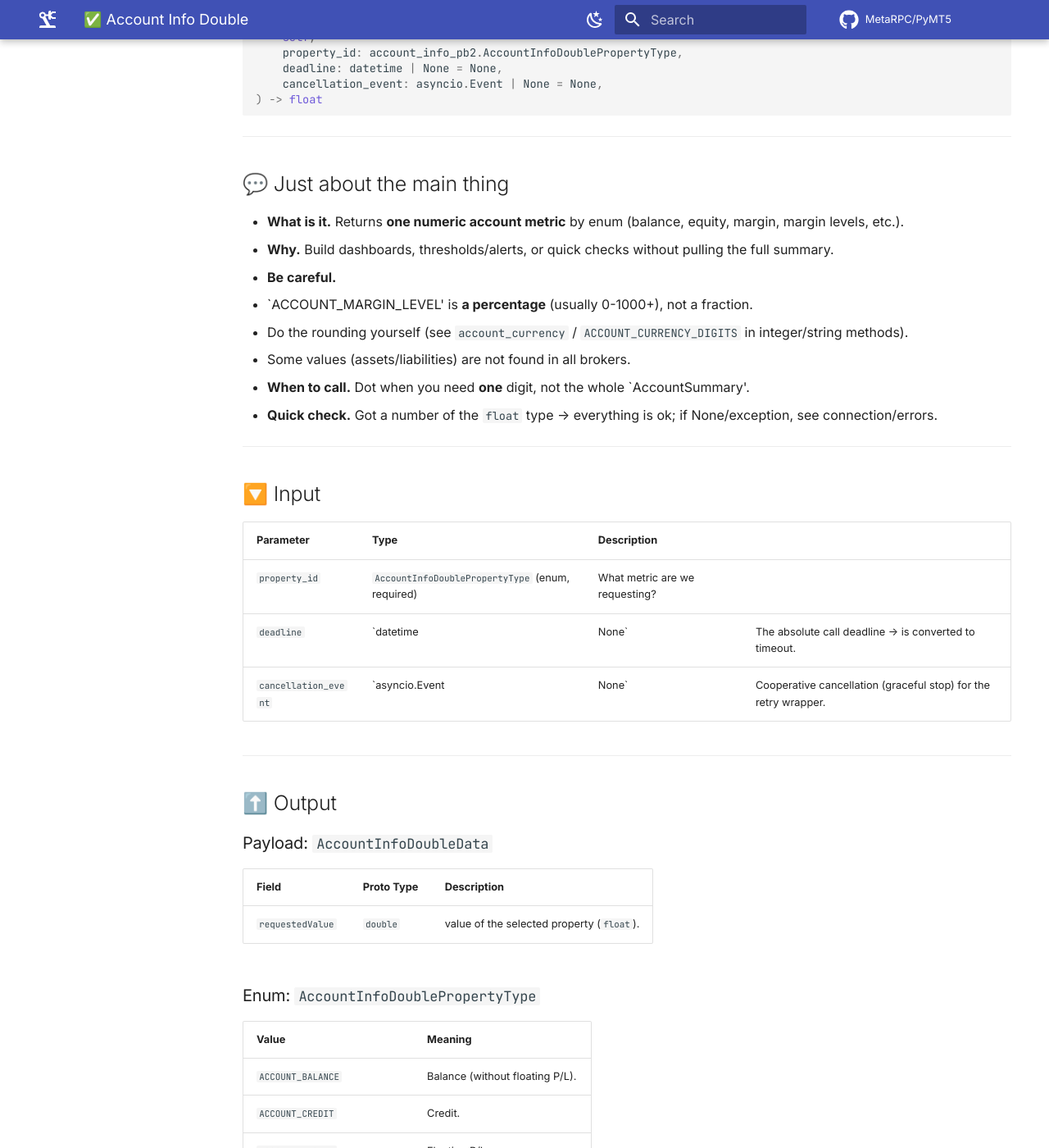
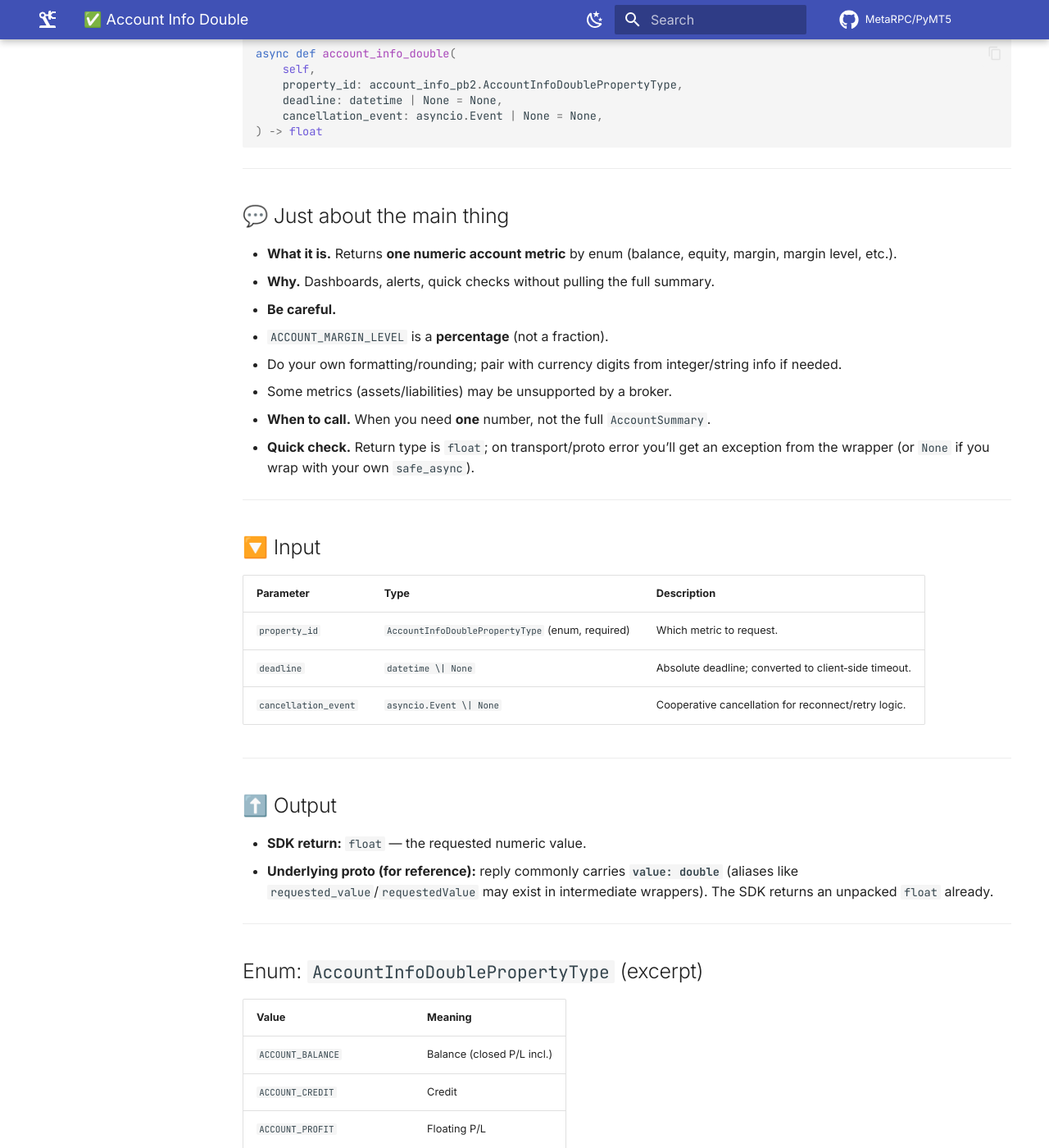
Before and after one commit to MetaRPC/PyMT5, an MkDocs documentation site: the page built from docs/MT5Account/Account_Information/account_info_double.md, in a window 1280 px wide and 1400 px high, scrolled down 956 px. Shown: the whole window at 82% size. Built offline with MkDocs 1.6.1 and Material for MkDocs 9.7.7, drawn with Linux system fonts in a browser that asks for light colours; comment, search, counter and statistics services are not loaded; some of the changed text lies outside the part shown.

Commit message:
Update account_info_double.md

````diff
--- a/docs/MT5Account/Account_Information/account_info_double.md
+++ b/docs/MT5Account/Account_Information/account_info_double.md
@@ -1,23 +1,22 @@
 # ✅ Account Info Double
 
-> **Request:** single numeric account property (double) from MT5.
-> Fetch one metric (e.g., Balance, Equity, Margin, MarginLevel, …) by enum.
+> **Request:** single numeric account property (double) from MT5. Fetch one metric (e.g., Balance, Equity, Margin, MarginLevel, …) by enum.
 
 **Source files (SDK):**
 
 * `MetaRpcMT5/mt5_account.py` — method `account_info_double(...)`
 * `MetaRpcMT5/mt5_term_api_account_information_pb2.py` — `AccountInfoDouble*`, `AccountInfoDoublePropertyType`
 
-### RPC
+## RPC
 
 * **Service:** `mt5_term_api.AccountInformation`
 * **Method:** `AccountInfoDouble(AccountInfoDoubleRequest) → AccountInfoDoubleReply`
-* **Low-level client:** `AccountInformationStub.AccountInfoDouble(request, metadata, timeout)`
+* **Low‑level client:** `AccountInformationStub.AccountInfoDouble(request, metadata, timeout)`
 * **SDK wrapper:** `MT5Account.account_info_double(property_id, deadline=None, cancellation_event=None) -> float`
 
 ---
 
-### 🔗 Code Example
+## 🔗 Code Example
 
 ```python
 # Minimal canonical example: get Balance
@@ -31,7 +30,7 @@ print(f"Balance: {value:.2f}")
 
 ---
 
-### Method Signature
+## Method Signature
 
 ```python
 async def account_info_double(
@@ -46,72 +45,67 @@ async def account_info_double(
 
 ## 💬 Just about the main thing
 
-* **What is it.** Returns **one numeric account metric** by enum (balance, equity, margin, margin levels, etc.).
-* **Why.** Build dashboards, thresholds/alerts, or quick checks without pulling the full summary.
+* **What it is.** Returns **one numeric account metric** by enum (balance, equity, margin, margin level, etc.).
+* **Why.** Dashboards, alerts, quick checks without pulling the full summary.
 * **Be careful.**
 
-  * `ACCOUNT_MARGIN_LEVEL' is **a percentage** (usually 0-1000+), not a fraction.
-  * Do the rounding yourself (see `account_currency` / `ACCOUNT_CURRENCY_DIGITS` in integer/string methods).
-  * Some values (assets/liabilities) are not found in all brokers.
-* **When to call.** Dot when you need **one** digit, not the whole `AccountSummary'.
-* **Quick check.** Got a number of the `float` type → everything is ok; if None/exception, see connection/errors.
+  * `ACCOUNT_MARGIN_LEVEL` is a **percentage** (not a fraction).
+  * Do your own formatting/rounding; pair with currency digits from integer/string info if needed.
+  * Some metrics (assets/liabilities) may be unsupported by a broker.
+* **When to call.** When you need **one** number, not the full `AccountSummary`.
+* **Quick check.** Return type is `float`; on transport/proto error you’ll get an exception from the wrapper (or `None` if you wrap with your own `safe_async`).
 
 ---
 
 ## 🔽 Input
 
-| Parameter            | Type                                             | Description                                  |                                                         |
-| -------------------- | ------------------------------------------------ | -------------------------------------------- | ------------------------------------------------------- |
-| `property_id`        | `AccountInfoDoublePropertyType` (enum, required) | What metric are we requesting?               |                                                         |
-| `deadline`           | \`datetime                                       | None\`                                       | The absolute call deadline → is converted to timeout.   |
-| `cancellation_event` | \`asyncio.Event                                  | None\`                                       | Cooperative cancellation (graceful stop) for the retry wrapper. |
+| Parameter            | Type                                             | Description                                          |
+| -------------------- | ------------------------------------------------ | ---------------------------------------------------- |
+| `property_id`        | `AccountInfoDoublePropertyType` (enum, required) | Which metric to request.                             |
+| `deadline`           | `datetime \| None`                               | Absolute deadline; converted to client‑side timeout. |
+| `cancellation_event` | `asyncio.Event \| None`                          | Cooperative cancellation for reconnect/retry logic.  |
 
 ---
 
 ## ⬆️ Output
 
-### Payload: `AccountInfoDoubleData`
-
-| Field            | Proto Type | Description                             |
-| ---------------- | ---------- | --------------------------------------- |
-| `requestedValue` | `double`   | value of the selected property (`float`). |
-
-### Enum: `AccountInfoDoublePropertyType`
-
-| Value                        | Meaning                            |
-| ---------------------------- | ---------------------------------- |
-| `ACCOUNT_BALANCE`            | Balance (without floating P/L).      |
-| `ACCOUNT_CREDIT`             | Credit.                            |
-| `ACCOUNT_PROFIT`             | Floating P/L.                      |
-| `ACCOUNT_EQUITY`             | Equity.                            |
-| `ACCOUNT_MARGIN`             | Used margin.                       |
-| `ACCOUNT_MARGIN_FREE`        | Free margin.                       |
-| `ACCOUNT_MARGIN_LEVEL`       | Margin level, **%**.               |
-| `ACCOUNT_MARGIN_SO_CALL`     | Stop‑out Call level, **%**.        |
-| `ACCOUNT_MARGIN_SO_SO`       | Stop‑out level, **%**.             |
-| `ACCOUNT_MARGIN_INITIAL`     | Initial margin.                    |
-| `ACCOUNT_MARGIN_MAINTENANCE` | Maintenance margin.                |
-| `ACCOUNT_ASSETS`             | Assets (if supported).      |
-| `ACCOUNT_LIABILITIES`        | Responsibilities (if supported). |
-| `ACCOUNT_COMMISSION_BLOCKED` | Blocked fees.        |
+* **SDK return:** `float` — the requested numeric value.
+* **Underlying proto (for reference):** reply commonly carries **`value: double`** (aliases like `requested_value`/`requestedValue` may exist in intermediate wrappers). The SDK returns an unpacked `float` already.
 
 ---
 
-### 🎯 Purpose
+## Enum: `AccountInfoDoublePropertyType` (excerpt)
 
-* Displaying a specific number in the UI/CLI without overloading.
-* Simple checks before operations (for example, margin level, equity).
-* Easy telemetry/logging based on key metrics.
-
-### 🧩 Notes & Tips
-
-* To format money, use `ACCOUNT_CURRENCY_DIGITS` (via `account_info_integer').
-* If you need a set of multiple metrics, see `AccountSummary` — this is one RPC instead of several.
-* The method is wrapped by `execute_with_reconnect(...)` — back‑off and retrays on network errors are already inside.
-
-**See also:** `AccountInfoInteger`, `AccountInfoString`, `AccountSummary`.
+| Value                        | Meaning                    |
+| ---------------------------- | -------------------------- |
+| `ACCOUNT_BALANCE`            | Balance (closed P/L incl.) |
+| `ACCOUNT_CREDIT`             | Credit                     |
+| `ACCOUNT_PROFIT`             | Floating P/L               |
+| `ACCOUNT_EQUITY`             | Equity                     |
+| `ACCOUNT_MARGIN`             | Used margin                |
+| `ACCOUNT_MARGIN_FREE`        | Free margin                |
+| `ACCOUNT_MARGIN_LEVEL`       | Margin level, **%**        |
+| `ACCOUNT_MARGIN_SO_CALL`     | Stop‑out Call level, **%** |
+| `ACCOUNT_MARGIN_SO_SO`       | Stop‑out level, **%**      |
+| `ACCOUNT_MARGIN_INITIAL`     | Initial margin             |
+| `ACCOUNT_MARGIN_MAINTENANCE` | Maintenance margin         |
+| `ACCOUNT_ASSETS`             | Assets (if supported)      |
+| `ACCOUNT_LIABILITIES`        | Liabilities (if supported) |
+| `ACCOUNT_COMMISSION_BLOCKED` | Blocked commissions        |
 
 ---
+
+## 🎯 Purpose
+
+* Show a single number in UI/CLI efficiently.
+* Pre‑trade checks (e.g., margin level, equity).
+* Lightweight telemetry/logging.
+
+## 🧩 Notes & Tips
+
+* For money formatting, pair with currency digits from integer/string account info.
+* For multiple metrics at once, prefer `AccountSummary` (one RPC instead of several).
+* The SDK path typically wraps calls with reconnect/back‑off logic.
 
 ## Usage Examples
 
````
